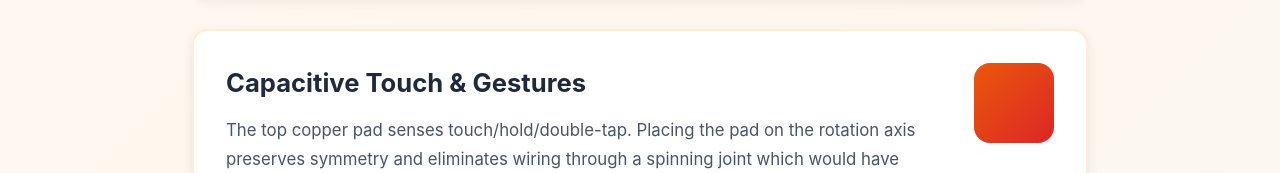
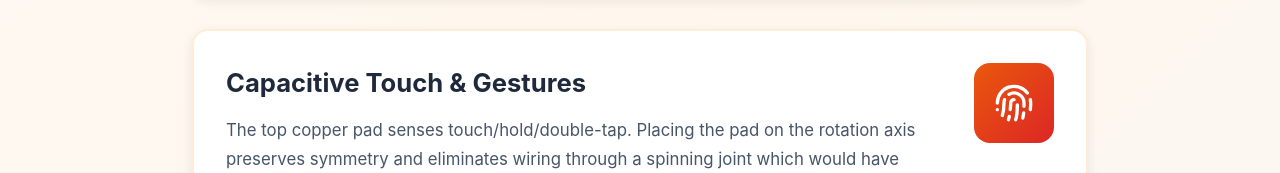
Before and after one commit to Jack-Huston/Smart-Home-Lamp, a plain HTML site: page index.html in a window 1280 px wide. Shown: the part 2346-2519 px from the top of the page. Drawn offline with nearby package versions, Linux system fonts and the light colour scheme.

Commit message:
Update index.html

```diff
--- a/index.html
+++ b/index.html
@@ -147,7 +147,7 @@
 
       <div class="detail-card detail-card-reverse">
         <div class="detail-icon-container">
-          <i data-lucide="touch" class="detail-icon"></i>
+          <i data-lucide="fingerprint" class="detail-icon"></i>
         </div>
         <div class="detail-content">
           <h3 class="detail-title">Capacitive Touch &amp; Gestures</h3>
```
